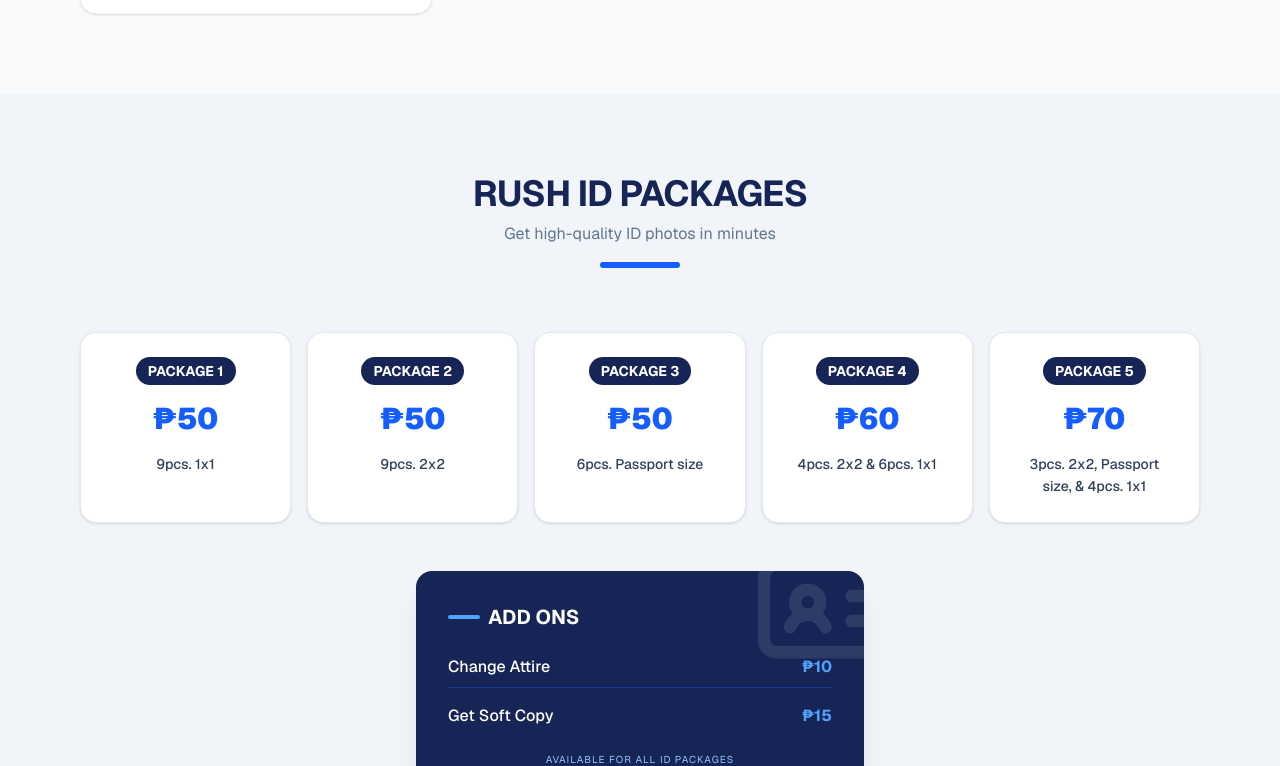
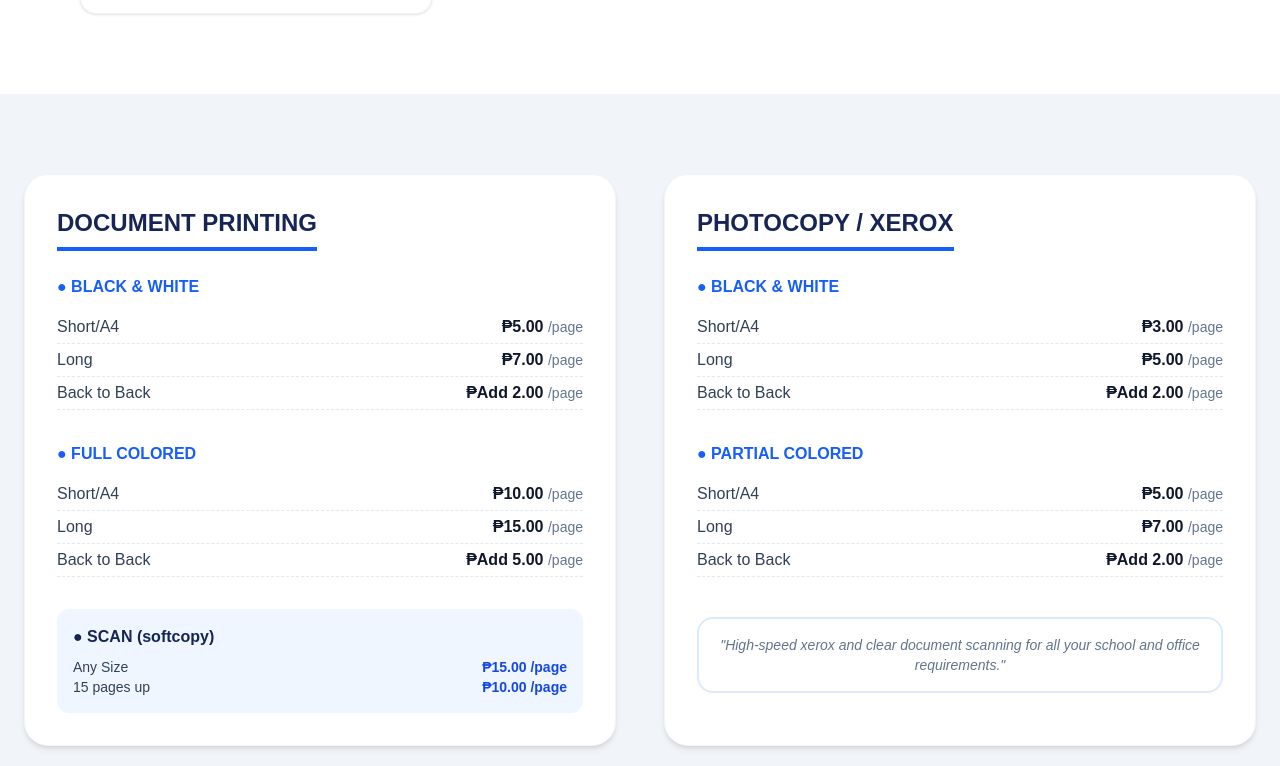
Before and after one commit to dowardcaps/dsprints, a Next.js app: page / in a window 1280 px wide. Shown: the part 1579-2345 px from the top of the page. Built offline with nearby package versions, Linux system fonts and the light colour scheme.

Commit message:
add xerox and docu  printing pricelist section

```diff
--- a/app/layout.tsx
+++ b/app/layout.tsx
@@ -1,19 +1,16 @@
 import type { Metadata } from "next";
-import { Geist, Geist_Mono } from "next/font/google";
+import { Montserrat } from "next/font/google";
 import "./globals.css";
 
-const geistSans = Geist({
-  variable: "--font-geist-sans",
+// Configure Montserrat
+const montserrat = Montserrat({
   subsets: ["latin"],
-});
-
-const geistMono = Geist_Mono({
-  variable: "--font-geist-mono",
-  subsets: ["latin"],
+  weight: ["300", "400", "500", "600", "700", "800", "900"],
+  variable: "--font-montserrat",
 });
 
 export const metadata: Metadata = {
-  title: "DS Prints & Supplies",
+  title: "DS Prints & Supplies | Quality Printing Services in Tanza, Cavite",
   description: "DS Prints & Supplies offers affordable, high-quality Rush ID packages, document printing, lamination, and photo printing in Amaya 1, Tanza. Your one-stop shop for school supplies and digital services.",
   keywords: ["Printing Services Cavite", "Rush ID Tanza", "Photo Printing", "Laminating Services", "School Supplies Tanza", "DS Prints"],
 };
@@ -25,8 +22,12 @@ export default function RootLayout({
 }>) {
   return (
     <html lang="en" className="scroll-smooth">
+      {/* Adding suppressHydrationWarning here tells React not to
+          panic if browser extensions add extra attributes
+      */}
       <body
-        className={`${geistSans.variable} ${geistMono.variable} antialiased`}
+        className={`${montserrat.variable} font-sans antialiased`}
+        suppressHydrationWarning={true}
       >
         {children}
       </body>
--- a/app/page.tsx
+++ b/app/page.tsx
@@ -17,6 +17,7 @@ import AOS from "aos";
 import "aos/dist/aos.css";
 import RushIDPackage from "@/public/components/RushIDPackage";
 import LaminateAndPhotoPrint from "@/public/components/LaminateAndPhotoPrint";
+import XeroxAndDocuPrinting from "@/public/components/XeroxAndDocuPrinting";
 
 
 export default function Home() {
@@ -48,7 +49,7 @@ export default function Home() {
   ];
 
   return (
-    <main className="min-h-screen bg-slate-50 font-sans text-slate-900 overflow-x-hidden">
+    <main className="min-h-screen bg-white font-sans text-slate-900 overflow-x-hidden">
       {/* Navigation */}
       <nav className="bg-blue-950 h-20 flex justify-between items-center px-6 md:px-12 text-white sticky top-0 z-50 shadow-lg">
         {/* Mobile Menu Button (Left Side) */}
@@ -188,6 +189,9 @@ export default function Home() {
         </div>
       </section>
 
+      {/* Photocopy/Xerox and Document Printing section */}
+      <XeroxAndDocuPrinting />
+
       {/* RUSH ID Section */}
       <RushIDPackage />
 
--- a/public/components/LaminateAndPhotoPrint.tsx
+++ b/public/components/LaminateAndPhotoPrint.tsx
@@ -30,7 +30,7 @@ const LaminateAndPhotoPrint = () => {
 
 
 // Inside your return block:
-<section className="py-20 px-6 bg-white">
+<section className="py-20 px-6 bg-slate-100">
   <div className="max-w-7xl mx-auto">
     <div className="text-center mb-12" data-aos="fade-up">
       <h2 className="text-3xl font-bold text-blue-950 uppercase">Printing & Lamination Rates</h2>
--- a/public/components/RushIDPackage.tsx
+++ b/public/components/RushIDPackage.tsx
@@ -10,7 +10,7 @@ const idPackages = [
 
 const RushIDPackage = () => {
   return (
-    <section id="pricing" className="py-20 bg-slate-100">
+    <section id="pricing" className="py-20 bg-white">
       <div className="max-w-7xl mx-auto px-6 md:px-20">
         <div className="text-center mb-16" data-aos="fade-up">
           <h2 className="text-3xl md:text-4xl font-bold text-blue-950 uppercase tracking-tight">
--- /dev/null
+++ b/public/components/XeroxAndDocuPrinting.tsx
@@ -0,0 +1,186 @@
+import React from "react";
+
+const documentPrinting = {
+  blackWhite: [
+    { type: "Short/A4", price: "5.00" },
+    { type: "Long", price: "7.00" },
+    { type: "Back to Back", price: "Add 2.00" },
+  ],
+  partialColored: [
+    { type: "Short/A4", price: "6.00" },
+    { type: "Long", price: "8.00" },
+    { type: "Back to Back", price: "Add 5.00" },
+  ],
+  fullColored: [
+    { type: "Short/A4", price: "10.00" },
+    { type: "Long", price: "15.00" },
+    { type: "Back to Back", price: "Add 5.00" },
+  ],
+  scan: [
+    { type: "Any Size", price: "15.00" },
+    { type: "15 pages up", price: "10.00" },
+  ],
+};
+
+const photocopyXerox = {
+  blackWhite: [
+    { type: "Short/A4", price: "3.00" },
+    { type: "Long", price: "5.00" },
+    { type: "Back to Back", price: "Add 2.00" },
+  ],
+  partialColored: [
+    { type: "Short/A4", price: "5.00" },
+    { type: "Long", price: "7.00" },
+    { type: "Back to Back", price: "Add 2.00" },
+  ],
+  fullColored: [
+    { type: "Short/A4", price: "8.00" },
+    { type: "Long", price: "10.00" },
+    { type: "Back to Back", price: "Add 5.00" },
+  ],
+};
+
+const XeroxAndDocuPrinting = () => {
+  return (
+    // 1. Data arrays based on your uploaded price lists
+
+    // 2. JSX Section to add to your return()
+    <section className="py-20 px-6 bg-slate-100">
+      <div className="max-w-7xl mx-auto">
+        <div className="grid grid-cols-1 lg:grid-cols-2 gap-12">
+          {/* Document Printing Card */}
+          <div
+            className="bg-white rounded-3xl p-8 shadow-md border border-slate-100"
+            data-aos="fade-up"
+          >
+            <h3 className="text-2xl font-black text-blue-950 mb-6 border-b-4 border-blue-600 pb-2 inline-block uppercase">
+              Document Printing
+            </h3>
+
+            <div className="space-y-8">
+              {/* Black & White */}
+              <div>
+                <h4 className="font-bold text-blue-600 mb-3 flex items-center gap-2">
+                  ● BLACK & WHITE
+                </h4>
+                {documentPrinting.blackWhite.map((item, i) => (
+                  <div
+                    key={i}
+                    className="flex justify-between py-1 border-b border-dashed border-slate-200"
+                  >
+                    <span className="text-slate-700">{item.type}</span>
+                    <span className="font-bold text-slate-900">
+                      ₱{item.price}{" "}
+                      <span className="text-sm text-slate-500 font-normal">
+                        /page
+                      </span>
+                    </span>
+                  </div>
+                ))}
+              </div>
+
+              {/* Full Colored */}
+              <div>
+                <h4 className="font-bold text-blue-600 mb-3 flex items-center gap-2">
+                  ● FULL COLORED
+                </h4>
+                {documentPrinting.fullColored.map((item, i) => (
+                  <div
+                    key={i}
+                    className="flex justify-between py-1 border-b border-dashed border-slate-200"
+                  >
+                    <span className="text-slate-700">{item.type}</span>
+                    <span className="font-bold text-slate-900">
+                      ₱{item.price}{" "}
+                      <span className="text-sm text-slate-500 font-normal">
+                        /page
+                      </span>
+                    </span>
+                  </div>
+                ))}
+              </div>
+
+              {/* Scan Section */}
+              <div className="bg-blue-50 p-4 rounded-xl">
+                <h4 className="font-bold text-blue-950 mb-2 flex items-center gap-2">
+                  ● SCAN (softcopy)
+                </h4>
+                {documentPrinting.scan.map((item, i) => (
+                  <div key={i} className="flex justify-between text-sm">
+                    <span className="text-slate-700">{item.type}</span>
+                    <span className="font-bold text-blue-700">
+                      ₱{item.price} /page
+                    </span>
+                  </div>
+                ))}
+              </div>
+            </div>
+          </div>
+
+          {/* Photocopy / Xerox Card */}
+          <div
+            className="bg-white rounded-3xl p-8 shadow-md border border-slate-100"
+            data-aos="fade-up"
+            data-aos-delay="200"
+          >
+            <h3 className="text-2xl font-black text-blue-950 mb-6 border-b-4 border-blue-600 pb-2 inline-block uppercase">
+              Photocopy / Xerox
+            </h3>
+
+            <div className="space-y-8">
+              {/* Black & White */}
+              <div>
+                <h4 className="font-bold text-blue-600 mb-3 flex items-center gap-2">
+                  ● BLACK & WHITE
+                </h4>
+                {photocopyXerox.blackWhite.map((item, i) => (
+                  <div
+                    key={i}
+                    className="flex justify-between py-1 border-b border-dashed border-slate-200"
+                  >
+                    <span className="text-slate-700">{item.type}</span>
+                    <span className="font-bold text-slate-900">
+                      ₱{item.price}{" "}
+                      <span className="text-sm text-slate-500 font-normal">
+                        /page
+                      </span>
+                    </span>
+                  </div>
+                ))}
+              </div>
+
+              {/* Partial Colored */}
+              <div>
+                <h4 className="font-bold text-blue-600 mb-3 flex items-center gap-2">
+                  ● PARTIAL COLORED
+                </h4>
+                {photocopyXerox.partialColored.map((item, i) => (
+                  <div
+                    key={i}
+                    className="flex justify-between py-1 border-b border-dashed border-slate-200"
+                  >
+                    <span className="text-slate-700">{item.type}</span>
+                    <span className="font-bold text-slate-900">
+                      ₱{item.price}{" "}
+                      <span className="text-sm text-slate-500 font-normal">
+                        /page
+                      </span>
+                    </span>
+                  </div>
+                ))}
+              </div>
+
+              {/* Business Tip Box */}
+              <div className="mt-10 p-4 border-2 border-blue-100 rounded-2xl bg-white italic text-sm text-slate-500 text-center">
+                "High-speed xerox and clear document scanning for all your
+                school and office requirements."
+              </div>
+            </div>
+          </div>
+        </div>
+      </div>
+    </section>
+  );
+};
+
+export default XeroxAndDocuPrinting;
```
